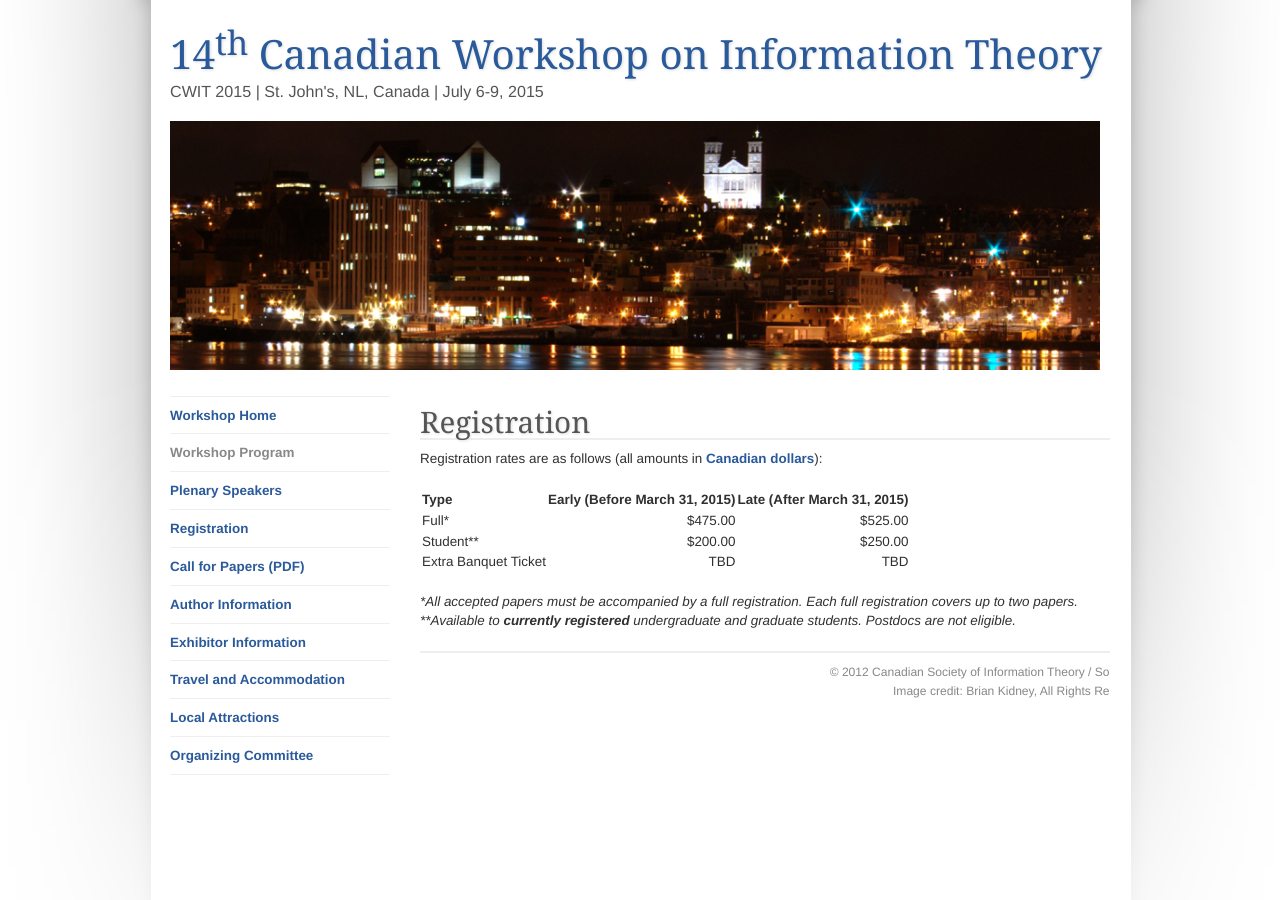
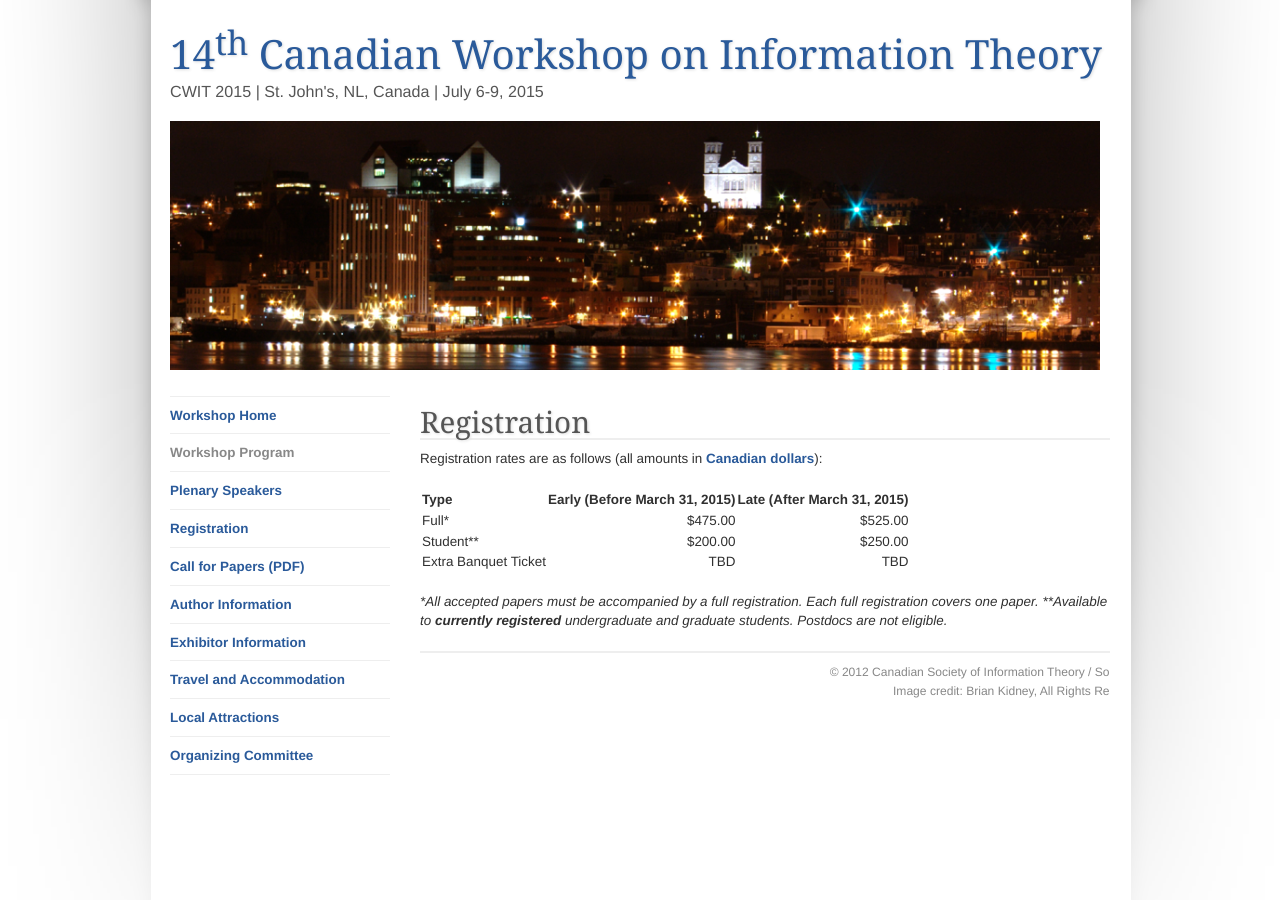
Before and after one commit to bkidney/CWIT2015, a Jekyll site: the page built from registration.md, in a window 1280 px wide. Built offline with Jekyll 4.4.1, drawn with Linux system fonts in a browser that asks for light colours.

Commit message:
Updates paper/registration policy.

```diff
--- a/registration.md
+++ b/registration.md
@@ -15,5 +15,5 @@ Registration rates are as follows \(all amounts in [Canadian dollars](http://www
 |----------------------|---------------|-----------------------------|
 
 <br>
-*\*All accepted papers must be accompanied by a full registration. Each full registration covers up to two papers.*
+*\*All accepted papers must be accompanied by a full registration. Each full registration covers one paper.*
 *\*\*Available to **currently registered** undergraduate and graduate students. Postdocs are not eligible.*
```
